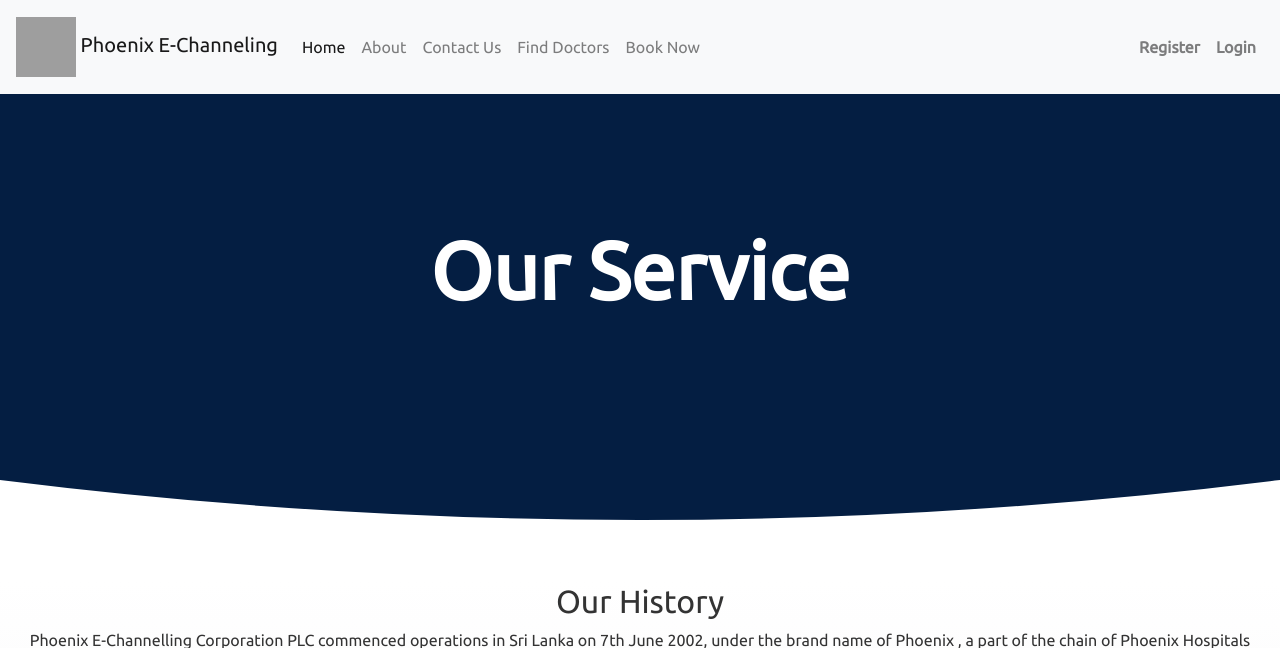
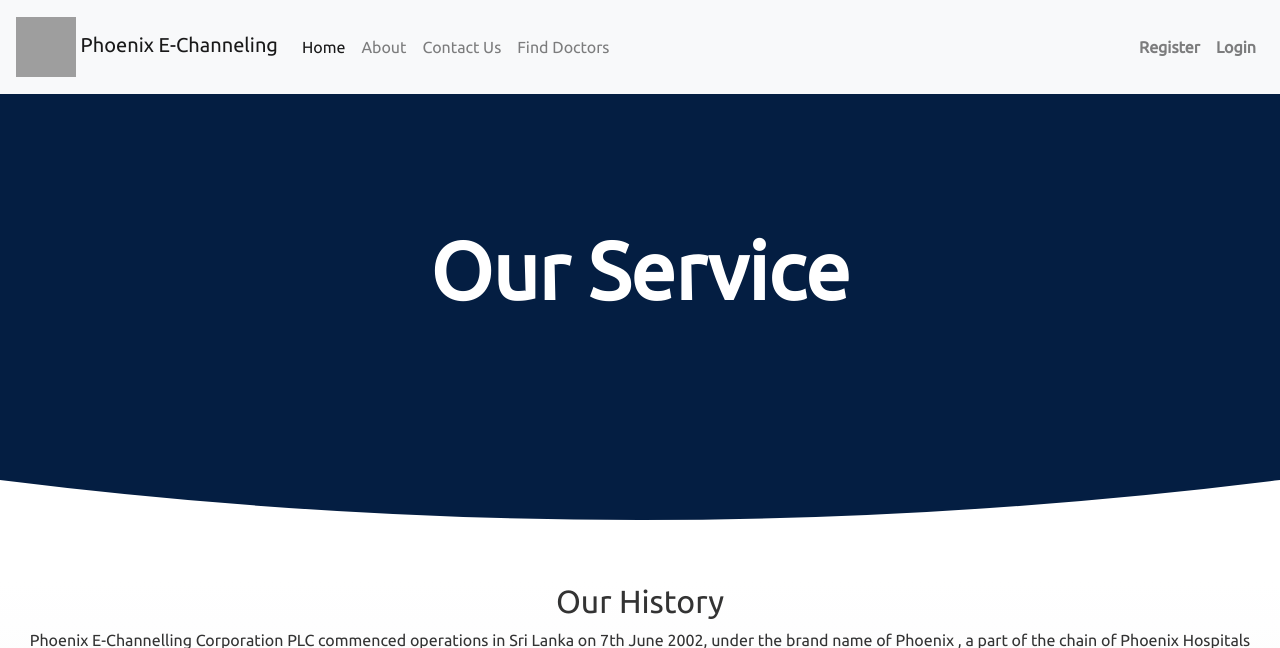
Before and after one commit to PathiranaKPRS/DA3330_BAD_GP_Phoenix, a Django app: page /about/ in a window 1280 px wide. Shown: the top 648 px of the page. Run offline with Django 4.2, Linux system fonts and the light colour scheme; grey boxes are pictures that could not be loaded.

Commit message:
login to appointment

```diff
--- a/E_channelling/E_chan/templates/navigation.html
+++ b/E_channelling/E_chan/templates/navigation.html
@@ -28,9 +28,6 @@
       <li class="nav-item">
         <a class="nav-link" href="{% url 'doctorlist' %}">Find Doctors</a>
       </li>
-      <li class="nav-item">
-        <a class="nav-link" href="{% url 'afterlogin' %}">Book Now</a>
-      </li>
     </ul>
     <ul class="navbar-nav mr-right">
       <li class="nav-item">
```
